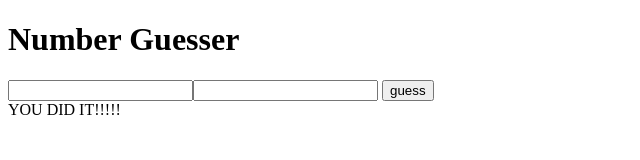
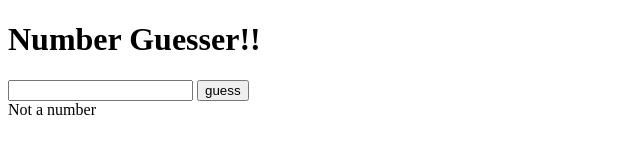
Before and after one commit to KendrickRoy/number-guesser, a plain HTML site: page index.html in a window 1280 px wide. Both pictures are taken after a click on the button "guess". Shown: the whole page, without its empty margins (0-640 px from the left). Drawn offline with nearby package versions, Linux system fonts and the light colour scheme.

Commit message:
number guesser

```diff
--- a/index.html
+++ b/index.html
@@ -3,14 +3,19 @@
     <head>
         <title> </title>
    <script src="https://code.jquery.com/jquery-2.1.4.js"></script>
-  <script src="script.js"></script>
    <link rel="stylesheet" href="style.css" type="text/css" />
    </head>
 
     <body>
-    <h1>Number Guesser</h1>
-    <input><input>
+    <h1>Number Guesser!!</h1>
+    <input />
     <button>guess</button>
     <div id="result">YOU DID IT!!!!!</div>
+    <div id="lost">You are a loser</div>
+    <div id="foolish">This is not a number</div>
+    <div id="kush">Too high</div>
+    <div id="soccer">Too low</div>
+    <div id="tennis">Not a number</div>
+    <script src="script.js"></script>
     </body>
 </html>
--- a/script.js
+++ b/script.js
@@ -1 +1,39 @@
-<script src="https://code.jquery.com/jquery-2.1.4.js"></script>
+$(document).ready(function(){
+    $("#result").hide();
+    $("#lost").hide();
+    $("#foolish").hide();
+    $("#kush").hide();
+    $("#soccer").hide();
+    $("#tennis").hide();
+    $("button").click(function(){
+       $("#result").hide();
+        $("#lost").hide();
+        $("#foolish").hide();
+        $("#kush").hide();
+        $("#soccer").hide();
+        $("#tennis").hide();
+        var password=$("input").val();
+        var number = parseInt(password);
+        console.log(number);
+        if(number > 5){
+            console.log(number)
+            $("#kush").show();
+        }
+        else if(number < 5){
+            console.log(number);
+            $("#soccer").show();
+        }
+        if(number === 5){
+            console.log(number);
+            $("#result").show();
+        }
+        else if(password !== number){
+            console.log(number);
+            $("#tennis").show();
+        }
+
+    });
+    $
+
+
+    })
```
